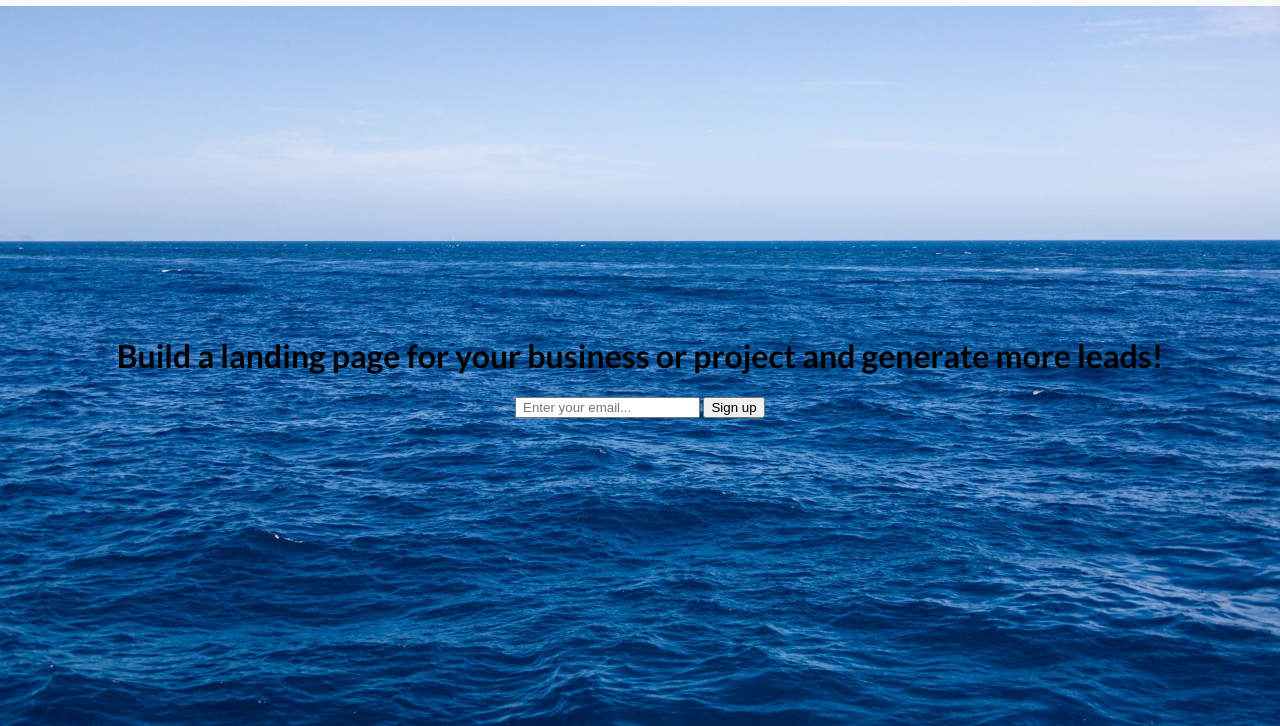
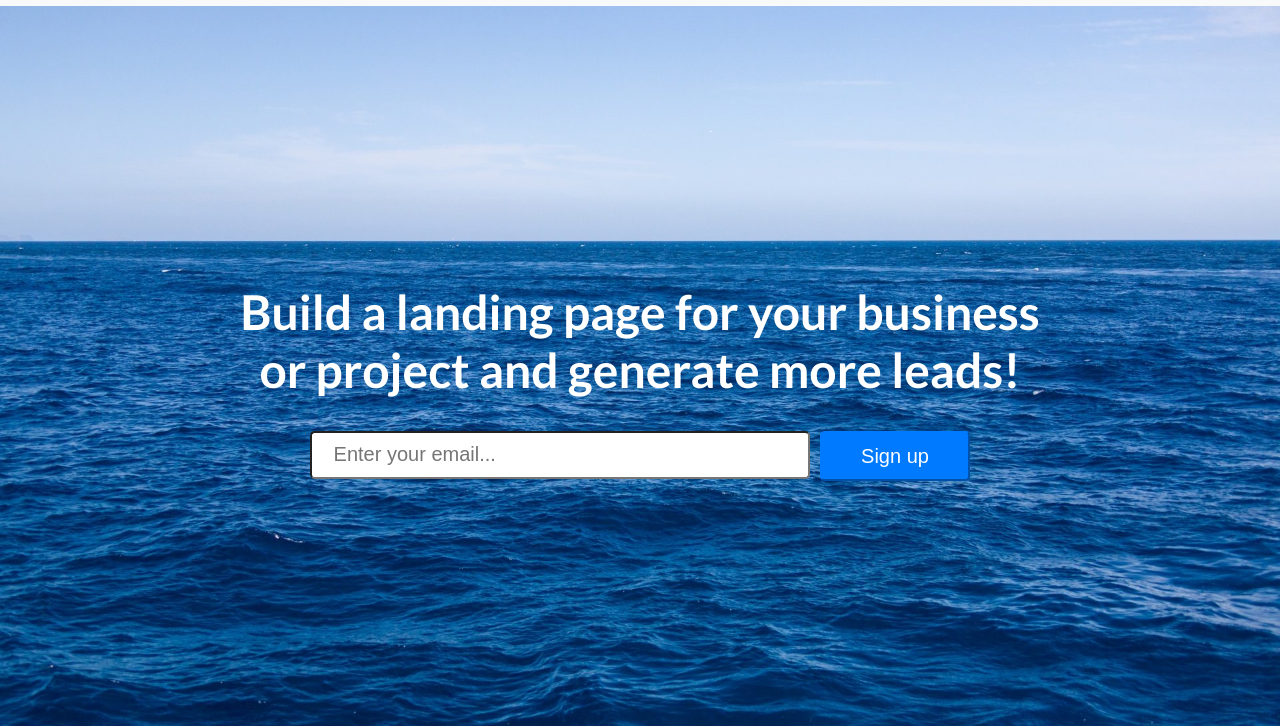
Before and after one commit to BakytTynybekov/LandingPage, a plain HTML site: page index.html in a window 1280 px wide. Shown: the part 74-800 px from the top of the page. Drawn offline with nearby package versions, Linux system fonts and the light colour scheme.

Commit message:
modidied css

```diff
--- a/index.html
+++ b/index.html
@@ -30,8 +30,12 @@
           leads!
         </h1>
         <form>
-          <input type="email" placeholder=" Enter your email..." />
-          <button>Sign up</button>
+          <input
+            class="email"
+            type="email"
+            placeholder=" Enter your email..."
+          />
+          <button class="sign-btn">Sign up</button>
         </form>
       </div>
     </header>
--- a/main.css
+++ b/main.css
@@ -39,10 +39,51 @@ body {
   display: flex;
   justify-content: center;
   align-items: center;
+  text-align: center;
   flex-direction: column;
+  position: relative;
   background-image: url(./header-fon.jpg);
   background-size: cover;
   background-position: center;
   background-repeat: no-repeat;
   height: 90vh;
 }
+
+.landing-page__title {
+  max-width: 825px;
+  text-align: center;
+  font-family: Lato, "Helvetica Neue", Helvetica, Arial, sans-serif;
+  font-weight: 700;
+  line-height: 1.2;
+  color: #fff;
+  font-size: 3rem;
+  z-index: 100;
+}
+
+.landing-page form {
+  display: flex;
+  justify-content: center;
+}
+
+.email {
+  display: block;
+  width: 500px;
+  height: calc(1.5em + 1rem + 2px);
+  padding: 0.5rem 1rem;
+  font-size: 1.25rem;
+  line-height: 1.5;
+  border-radius: 0.3rem;
+}
+
+.sign-btn {
+  display: block;
+  width: 150px;
+  padding: 0.5rem 1rem;
+  font-size: 1.25rem;
+  line-height: 1.5;
+  border-radius: 0.3rem;
+  color: #fff;
+  background-color: #007bff;
+  border-color: #007bff;
+  margin-left: 10px;
+}
```
